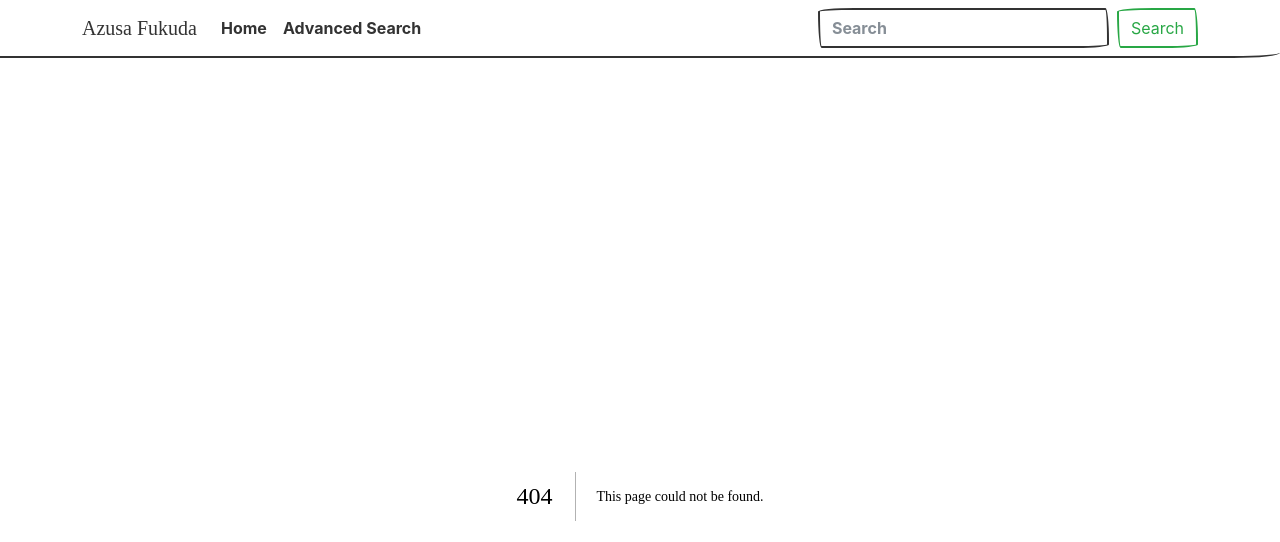
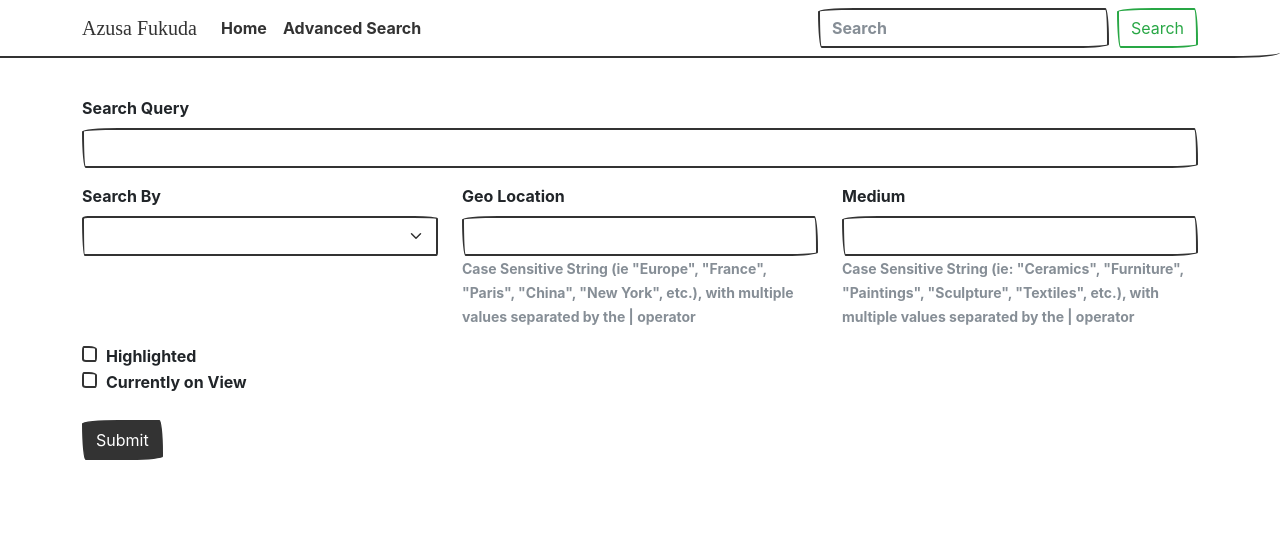
Before and after one commit to AzusaF/MetropolitanMuseumOfArtCollectionApp, a Next.js app: page /search in a window 1280 px wide. Before the commit this address had no page. Shown: the top 542 px of the page. Built offline with nearby package versions, Linux system fonts and the light colour scheme; a web font is replaced by a local one.

Commit message:
submit virsion

```diff
--- a/components/Layout.js
+++ b/components/Layout.js
@@ -1,12 +1,13 @@
 import { Container } from 'react-bootstrap';
-import MainNav from './MainNav';
+import MainNav from '@/components/MainNav';
 
-export default function Layout(props) {
+
+export default function Layout(prop) {
    return (
      <>
       <MainNav/> <br /> <br />
       <Container>
-         {props.children}
+         {prop.children}
       </Container>
       <br />
      </>
--- /dev/null
+++ b/pages/search.js
@@ -0,0 +1,88 @@
+import { Form, Col, Row, Button } from "react-bootstrap"
+import { appendErrors, useForm } from 'react-hook-form';
+import { useRouter } from 'next/router';
+
+export default function Search() {
+  const { register, handleSubmit, setValue, formState: { errors } } = useForm({
+    defaultValues: {
+      searchBy: "",
+      geoLocation: "",
+      medium: "",
+      isOnView: false,
+      isHighlight: false,
+      q: ""
+    }
+  });
+  const router = useRouter();
+
+  function submitForm(data) {
+    let queryString = `${data.searchBy}=true&geoLocation=${data.geoLocation}&medium=${data.medium}&isOnView=${data.isOnView}&isHighlight=${data.isHighlight}&q=${data.q}`;
+    router.push(`/artwork?${queryString}`);
+  }
+
+  return (
+    <>
+      <Form onSubmit={handleSubmit(submitForm)}>
+        <Row>
+          <Col>
+            <Form.Group className="mb-3">
+              <Form.Label>Search Query</Form.Label>
+              <Form.Control type="text" placeholder="" name="q" {...register("q", { required: true})} className={errors.q && "is-invalid"}/>
+            </Form.Group>
+          </Col>
+        </Row>
+        <Row>
+          <Col md={4}>
+            <Form.Label>Search By</Form.Label>
+            <Form.Select name="searchBy" {...register("searchBy")} className="mb-3">
+              <option value="title">Title</option>
+              <option value="tags">Tags</option>
+              <option value="artistOrCulture">Artist or Culture</option>
+            </Form.Select>
+          </Col>
+          <Col md={4}>
+            <Form.Group className="mb-3">
+            <Form.Label>Geo Location</Form.Label>
+            <Form.Control type="text" placeholder="" name="geoLocation" {...register("geoLocation")} />
+            <Form.Text className="text-muted">
+                Case Sensitive String (ie &quot;Europe&quot;, &quot;France&quot;, &quot;Paris&quot;, &quot;China&quot;, &quot;New York&quot;, etc.), with multiple values separated by the | operator
+            </Form.Text>
+            </Form.Group>
+         </Col>
+         <Col md={4}>
+            <Form.Group className="mb-3">
+            <Form.Label>Medium</Form.Label>
+            <Form.Control type="text" placeholder="" name="medium"{...register("medium")} />
+            <Form.Text className="text-muted">
+               Case Sensitive String (ie: &quot;Ceramics&quot;, &quot;Furniture&quot;, &quot;Paintings&quot;, &quot;Sculpture&quot;, &quot;Textiles&quot;, etc.), with multiple values separated by the | operator
+            </Form.Text>
+            </Form.Group>
+         </Col>
+      </Row>
+            <Row>
+             <Col>
+                <Form.Check
+                type="checkbox"
+                label="Highlighted"
+                name="isHighlight"
+                {...register("isHighlight")}
+                />
+                <Form.Check
+                type="checkbox"
+                label="Currently on View"
+                name="isOnView"
+                {...register("isOnView")}
+                />
+             </Col>
+          </Row>
+          <Row>
+             <Col>
+                <br />
+                <Button variant="primary" type="submit">
+                Submit
+                </Button>
+             </Col>
+          </Row>
+       </Form>
+    </>)
+}
```
Also changed, not shown: components/ArtworkCard.js (+46 -46 lines), components/ArtworkCardDetail.js (+9 -10 lines), pages/artwork/[objectID].js (added, +17 -0 lines), pages/artwork/index.js (+18 -15 lines), pages/index.js (+21 -6 lines).
